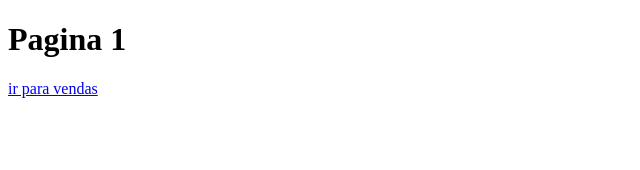
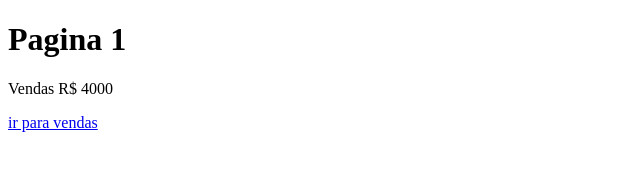
Before and after one commit to Cazeloto/DevSuperiorCurso, a plain HTML site: page index.html in a window 1280 px wide. Shown: the whole page, without its empty margins (0-640 px from the left). Drawn offline with Linux system fonts and the light colour scheme.

Commit message:
Vendas acrescentadas

```diff
--- a/index.html
+++ b/index.html
@@ -8,6 +8,7 @@
 </head>
 <body>
     <h1>Pagina 1</h1>
+    <p>Vendas R$ 4000</p>
     <a href="vendas.html">ir para vendas</a>
 </body>
 </html>
```
